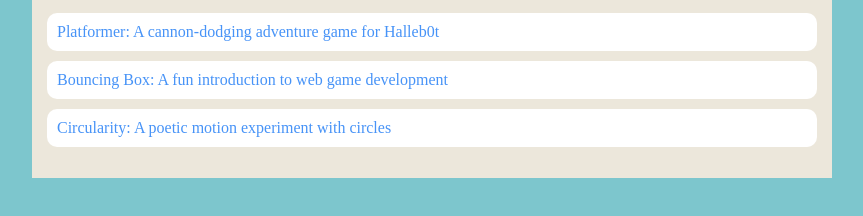
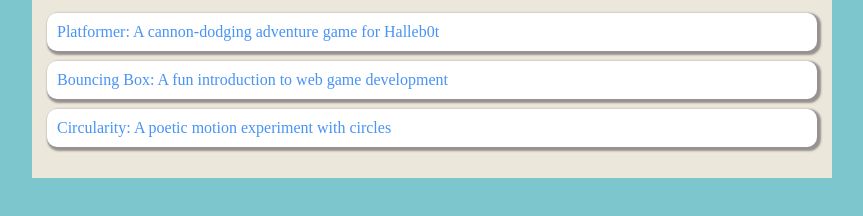
Before and after one commit to haskellcanman981/haskellcanman981.github.io, a plain HTML site: page portfolio.html in a window 1280 px wide. Shown: the part 190-406 px from the top of the page, without its empty margins (208-1071 px from the left). Drawn offline with Linux system fonts and the light colour scheme.

```diff
--- a/style.css
+++ b/style.css
@@ -99,6 +99,7 @@
   padding: 10px;
   border-radius: 10px;
   margin-bottom: 10px;
+  box-shadow: 2px 2px 2px 2px rgb(152, 145, 145);
 }
 
 #portfolio li:hover {
```
